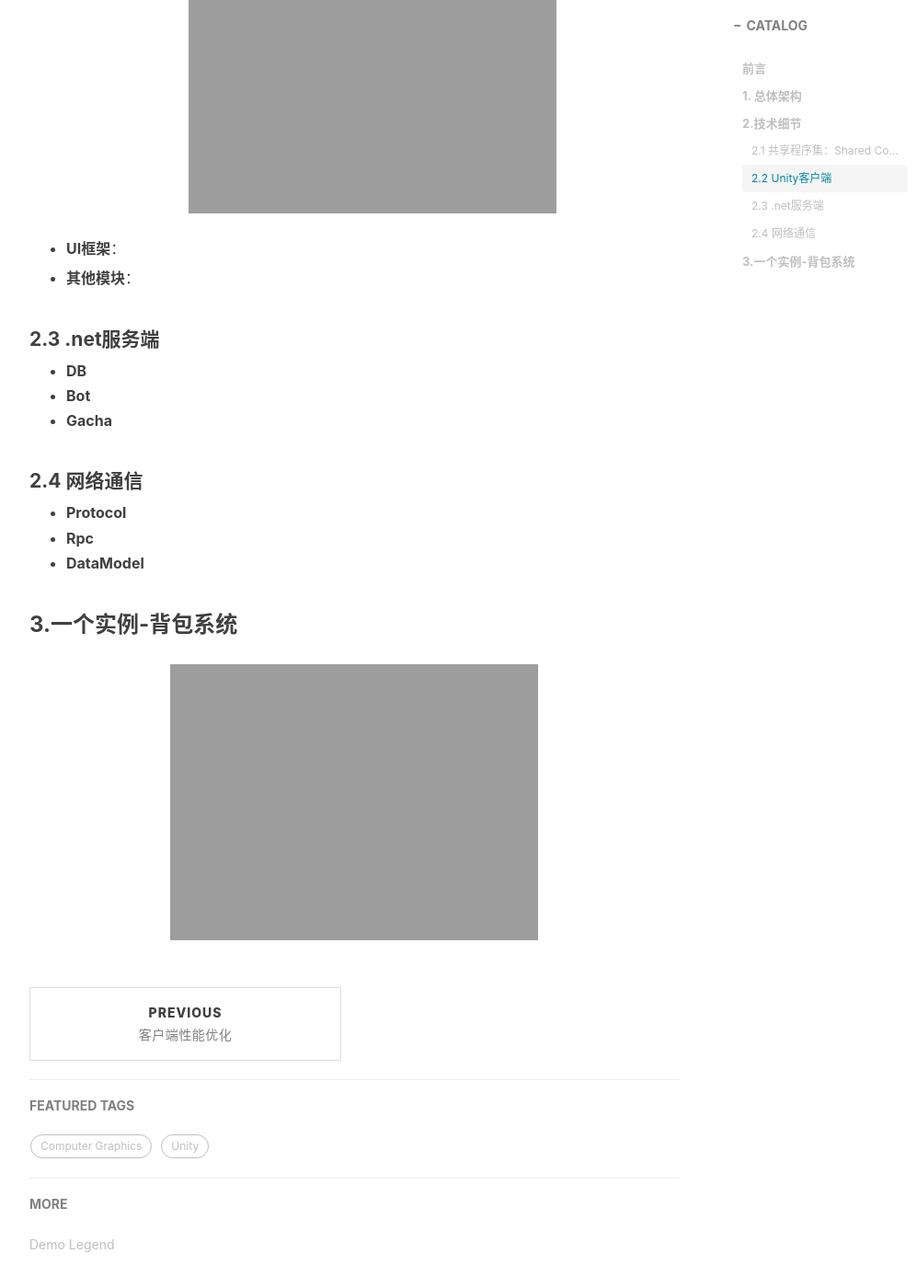
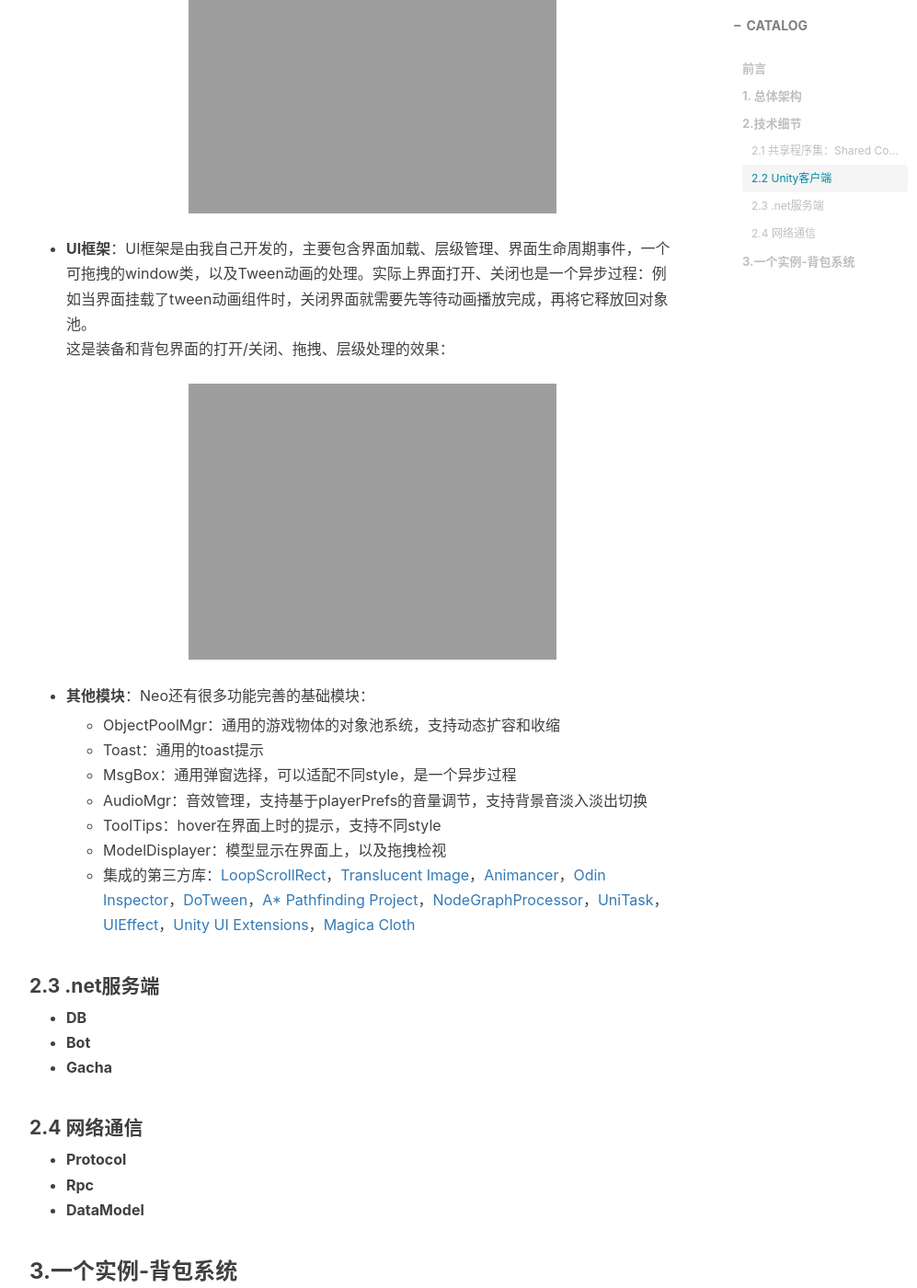
Before and after one commit to JohnYoung404/JohnYoung404.github.io, a Jekyll site: the page built from _posts/2023-11-20-Introduction to Neo.md, in a window 1280 px wide and 1400 px high, scrolled down 8371 px. Shown: the whole window at 92% size, without its empty margins (233-1230 px from the left). Built offline with Jekyll 4.4.1, drawn with Linux system fonts in a browser that asks for light colours; nearby versions of some CDN libraries; comment, search, counter and statistics services are not loaded.

Commit message:
update Neo

```diff
--- a/_posts/2023-11-20-Introduction to Neo.md
+++ b/_posts/2023-11-20-Introduction to Neo.md
@@ -99,9 +99,18 @@ patch界面长这样：
 从登录场景切换到大厅的过渡效果：
 ![](https://johnyoung404.github.io/img/Neo/scene_loading.gif)
 
-* **UI框架**：
+* **UI框架**：UI框架是由我自己开发的，主要包含界面加载、层级管理、界面生命周期事件，一个可拖拽的window类，以及Tween动画的处理。实际上界面打开、关闭也是一个异步过程：例如当界面挂载了tween动画组件时，关闭界面就需要先等待动画播放完成，再将它释放回对象池。<br/>
+这是装备和背包界面的打开/关闭、拖拽、层级处理的效果：
+![](https://johnyoung404.github.io/img/Neo/panels.gif)
 
-* **其他模块**：
+* **其他模块**：Neo还有很多功能完善的基础模块：
+  - ObjectPoolMgr：通用的游戏物体的对象池系统，支持动态扩容和收缩
+  - Toast：通用的toast提示
+  - MsgBox：通用弹窗选择，可以适配不同style，是一个异步过程
+  - AudioMgr：音效管理，支持基于playerPrefs的音量调节，支持背景音淡入淡出切换
+  - ToolTips：hover在界面上时的提示，支持不同style
+  - ModelDisplayer：模型显示在界面上，以及拖拽检视
+  - 集成的第三方库：[LoopScrollRect](https://github.com/qiankanglai/LoopScrollRect)，[Translucent Image](https://assetstore.unity.com/packages/tools/gui/translucent-image-fast-ui-background-blur-78464)，[Animancer](https://kybernetik.com.au/animancer/)，[Odin Inspector](https://odininspector.com/)，[DoTween](https://dotween.demigiant.com/)，[A* Pathfinding Project](https://arongranberg.com/astar/)，[NodeGraphProcessor](https://github.com/alelievr/NodeGraphProcessor)，[UniTask](https://github.com/Cysharp/UniTask)，[UIEffect](https://github.com/mob-sakai/UIEffect)，[Unity UI Extensions](https://github.com/Unity-UI-Extensions/com.unity.uiextensions)，[Magica Cloth](https://assetstore.unity.com/packages/tools/physics/magica-cloth-160144)
 
 #### 2.3 .net服务端
 
```
Also changed, not shown: 1 other file.
